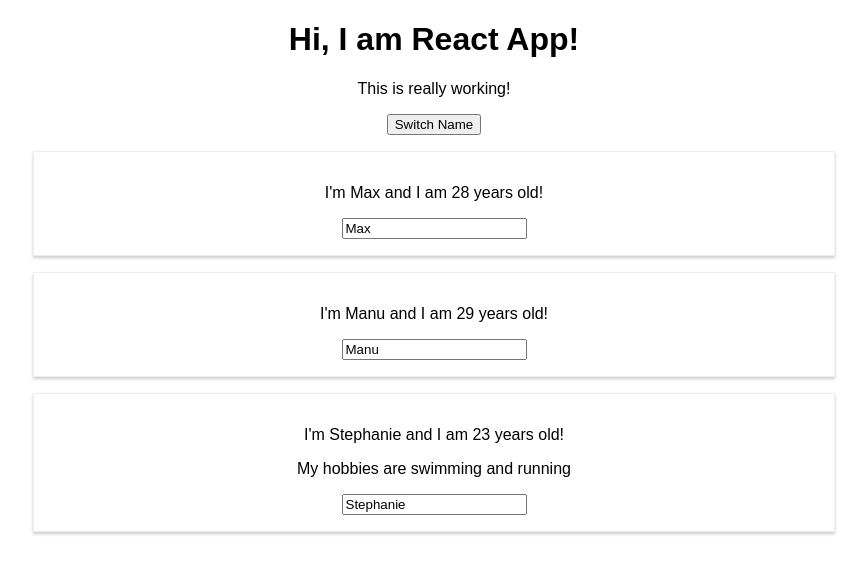
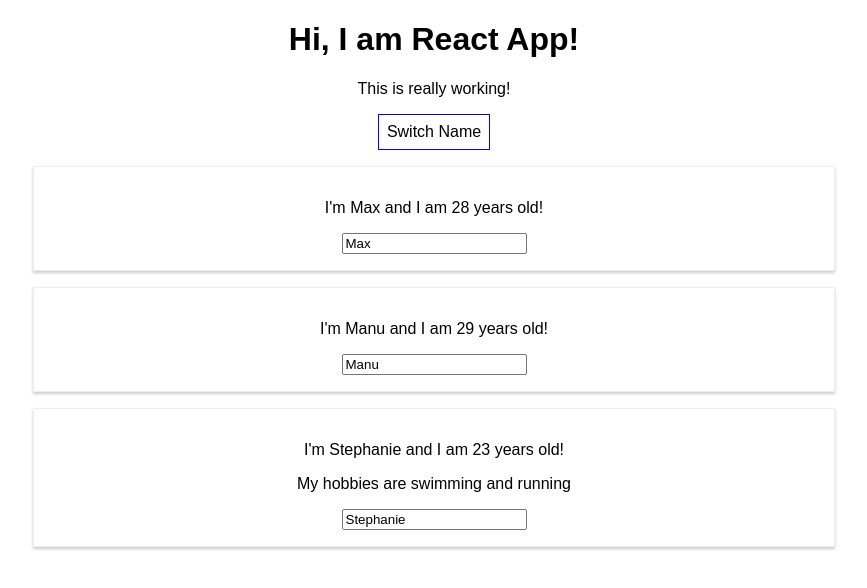
Before and after one commit to gabifija/react-redux-app, a React (Create React App) app: page / in a window 1280 px wide. Shown: the top 588 px of the page, without its empty margins (206-1073 px from the left). Built offline with nearby package versions, Linux system fonts and the light colour scheme.

Commit message:
Added inline style

```diff
--- a/src/App.css
+++ b/src/App.css
@@ -1,28 +1,3 @@
 .App {
   text-align: center;
 }
-
-.App-logo {
-  animation: App-logo-spin infinite 20s linear;
-  height: 80px;
-}
-
-.App-header {
-  background-color: #222;
-  height: 150px;
-  padding: 20px;
-  color: white;
-}
-
-.App-title {
-  font-size: 1.5em;
-}
-
-.App-intro {
-  font-size: large;
-}
-
-@keyframes App-logo-spin {
-  from { transform: rotate(0deg); }
-  to { transform: rotate(360deg); }
-}
--- a/src/App.js
+++ b/src/App.js
@@ -32,11 +32,21 @@
 	}
 
   	render() {
+  		const style = {
+  			backgroundColor: 'white',
+  			font: 'inherit',
+  			border: '1px solid blue',
+  			padding: '8px',
+  			cursor: 'pointer'
+  		};
+
     	return (
       		<div className="App">
         		<h1>Hi, I am React App!</h1>
         		<p>This is really working!</p>
-        		<button onClick={() => this.switchNameHandler('Maximilin!!!')}>Switch Name</button>
+        		<button
+        			style={style}
+        			onClick={() => this.switchNameHandler('Maximilin!!!')}>Switch Name</button>
         		<Person
         			name={this.state.persons[0].name}
         			age={this.state.persons[0].age}
```
